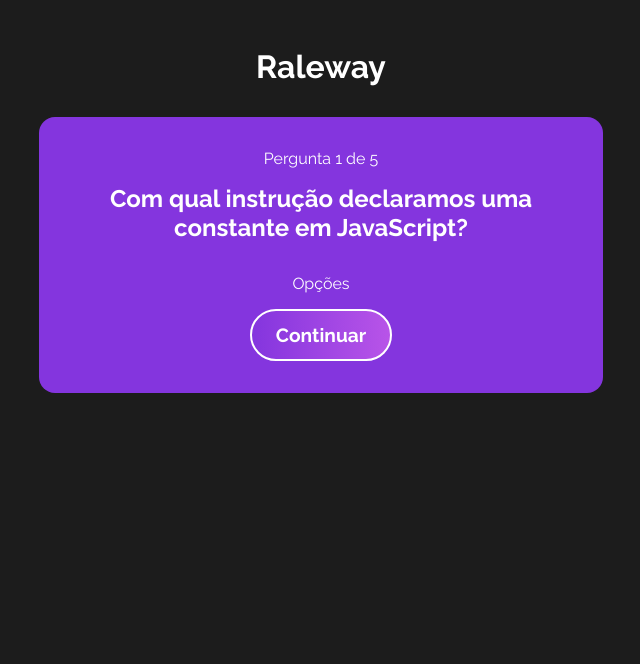
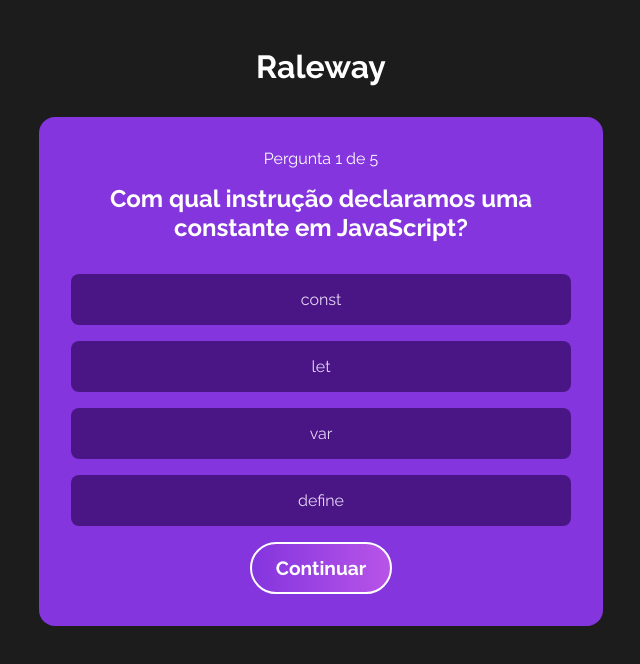
Before and after one commit to matheuspeluso/Quiz, a React (Vite) app: page / in a window 1280 px wide. Both pictures are taken after a click on the button "Iniciar". Shown: the top 664 px of the page, without its empty margins (319-959 px from the left). Built offline with nearby package versions, Linux system fonts and the light colour scheme.

Commit message:
options component created and styles added to it

```diff
--- /dev/null
+++ b/src/components/OptionComponent/OptionComponent.css
@@ -0,0 +1,17 @@
+.option{
+    background-color: #3c0e70;
+    border-radius: .5rem;
+    padding: 1rem;
+    margin-bottom: 1rem;
+    cursor: pointer;
+    opacity: .8;
+    transition: 0.4s;
+}
+
+.option:hover{
+    opacity: 1;
+}
+
+#options-container .option p{
+    margin-bottom: 0;
+}
--- /dev/null
+++ b/src/components/OptionComponent/OptionComponent.jsx
@@ -0,0 +1,16 @@
+import { useContext } from "react";
+import { QuizContext } from "../../context/quiz";
+
+import "./OptionComponent.css"
+
+const OptionComponent = ({option}) => {
+    const [quizState, dispatch] = useContext(QuizContext);
+
+  return (
+    <div className="option">
+      <p>{option}</p>
+    </div>
+  )
+}
+
+export default OptionComponent
--- a/src/components/Questions/Questions.jsx
+++ b/src/components/Questions/Questions.jsx
@@ -1,5 +1,7 @@
 import { useContext } from 'react'
 import { QuizContext } from '../../context/quiz';
+
+import OptionComponent from '../OptionComponent/OptionComponent';
 
 //css
 import "./Questions.css"
@@ -13,7 +15,9 @@ const Questions = () => {
         <p>Pergunta {quizState.currentQuestion + 1} de {quizState.questions.length}</p>
         <h2>{currentQuestion.question}</h2>
         <div id="options-container">
-            <p>Opções</p>
+            {currentQuestion.options.map((option)=>(
+              <OptionComponent option={option} key={option}/>
+            ))}
         </div>
         <button onClick={()=> dispatch({type:"CHANGE_QUESTION"})}>Continuar</button>
     </div>
```
